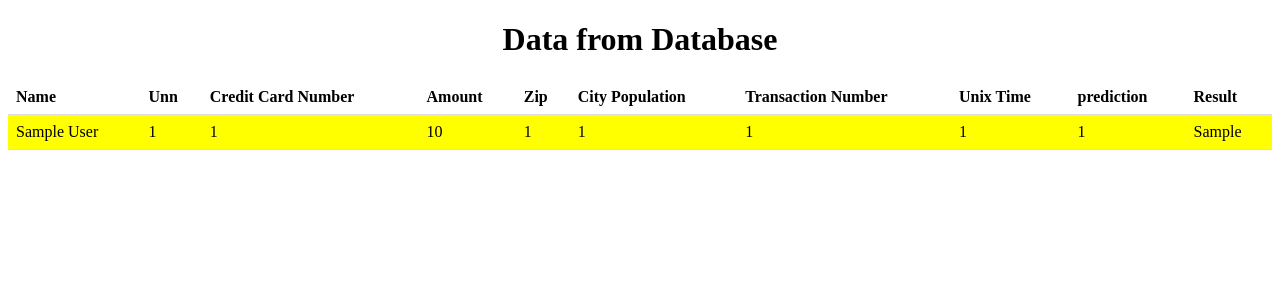
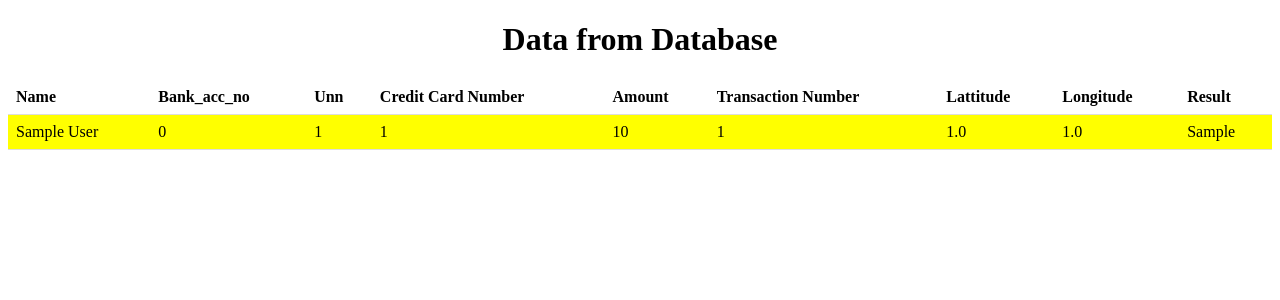
Before and after one commit to asmeet23/Financial-Fraud-Detection, a Flask app: page /data in a window 1280 px wide. Shown: the top 300 px of the page. Run offline with Flask 3, Linux system fonts and the light colour scheme; tables that the repository leaves empty hold one stand-in row (values such as "Sample post"); parts of the project's set-up code (start-up, migrations or seed data) failed here and were passed over.

Commit message:
Changes to be committed: 	modified:   app.py 	modified:   templates/display.html

```diff
--- a/app.py
+++ b/app.py
@@ -9,6 +9,8 @@ import random
 from flask import url_for
 from sklearn.preprocessing import LabelEncoder
 from keras.models import load_model
+import folium
+import geocoder
 
 app = Flask(__name__)
 
@@ -40,12 +42,15 @@ with app.app_context():
     cursor.execute('''
         CREATE TABLE IF NOT EXISTS userdata (
             name TEXT,
+            Bank_acc_no INTEGER,
             Unn INTEGER,
             cc_num INTEGER,
             amount INTEGER,
             zip INTEGER,
             city_pop INTEGER,
             trans_num INTEGER,
+            Lattitude REAL,
+            Longitude REAL,
             unix_time INTEGER,
             prediction Integer,
             result TEXT
@@ -97,15 +102,18 @@ def submit():
         input_data_scaled = scaler.transform(input_data)
         prediction= model.predict(input_data_scaled)
         RP=round(prediction[0][0])
-        print("ans:",ans)
-        print("prediction-->",prediction[0][0])
+        # print("ans:",ans)
+        # print("prediction-->",prediction[0][0])
         if(prediction[0][0]>0.3):
          result="Fraud"
         else:
          result="Not Fraud"
+         g = geocoder.ip('me')
+         if g.latlng:
+          latitude, longitude = g.latlng
+          Bank_acc_no=random.randint(1000000000,9999999999)
 
-
-        cursor.execute('INSERT INTO userdata (name, Unn, cc_num, amount, zip, city_pop, trans_num,unix_time,prediction,result) VALUES (?, ?, ?, ?, ?, ?, ?,?,?,?)', (name, Unn, cc_num, amt, zip, city_pop, trans_num,unix_time,RP,result))
+        cursor.execute('INSERT INTO userdata (name,Bank_acc_no, Unn, cc_num, amount, zip, city_pop, trans_num,Lattitude,Longitude,unix_time,prediction,result) VALUES (?, ?, ?, ?, ?,?, ?,?, ?,?,?,?,?)', (name,Bank_acc_no, Unn, cc_num, amt, zip, city_pop, trans_num,latitude,longitude,unix_time,RP,result))
         db.commit()
         return render_template('index.html', prediction=prediction[0][0],result=result, css=url_for('static', filename='index.css'))
 
@@ -116,7 +124,7 @@ def display_data():
     with app.app_context():
         db = get_db()
         cursor = db.cursor()
-        cursor.execute('SELECT * FROM userdata')
+        cursor.execute('SELECT name, Bank_acc_no,Unn,cc_num,amount,trans_num,Lattitude,Longitude,result FROM userdata')
         data = cursor.fetchall()
 
     return render_template('display.html', data=data)
--- a/templates/display.html
+++ b/templates/display.html
@@ -41,19 +41,22 @@
     <table>
         <tr>
             <th>Name</th>
+            <th>Bank_acc_no </th>
             <th>Unn</th>
             <th>Credit Card Number</th>
             <th>Amount</th>
-            <th>Zip</th>
-            <th>City Population</th>
+            <!-- <th>Zip</th> -->
+            <!-- <th>City Population</th> -->
             <th>Transaction Number</th>
-            <th>Unix Time</th>
-            <th>prediction</th>
+            <th>Lattitude</th>
+            <th>Longitude</th>
+            <!-- <th>Unix_time</th> -->
+            <!-- <th>prediction</th> -->
             <th>Result</th>
         </tr>
         {% for row in data %}
-        <tr class="{% if row[9] == 'Fraud' %}fraud
-        {% elif row[9]=='Not Fraud' %}Not-fraud
+        <tr class="{% if row[8] == 'Fraud' %}fraud
+        {% elif row[8]=='Not Fraud' %}Not-fraud
         {% else %}invalid
         {% endif %}">
             <td>{{ row[0] }}</td>
@@ -64,8 +67,12 @@
             <td>{{ row[5] }}</td>
             <td>{{ row[6] }}</td>
             <td>{{row [7] }}</td>
+            <!-- <td>{{row [8] }}</td>
+            <td>{{row [9] }}</td> -->
+
+            <!-- <td>{{row[10] }}</td>
+            <td>{{row [11] }}</td> -->
             <td>{{row [8] }}</td>
-            <td>{{row [9] }}</td>
         </tr>
         {% endfor %}
     </table>
```
